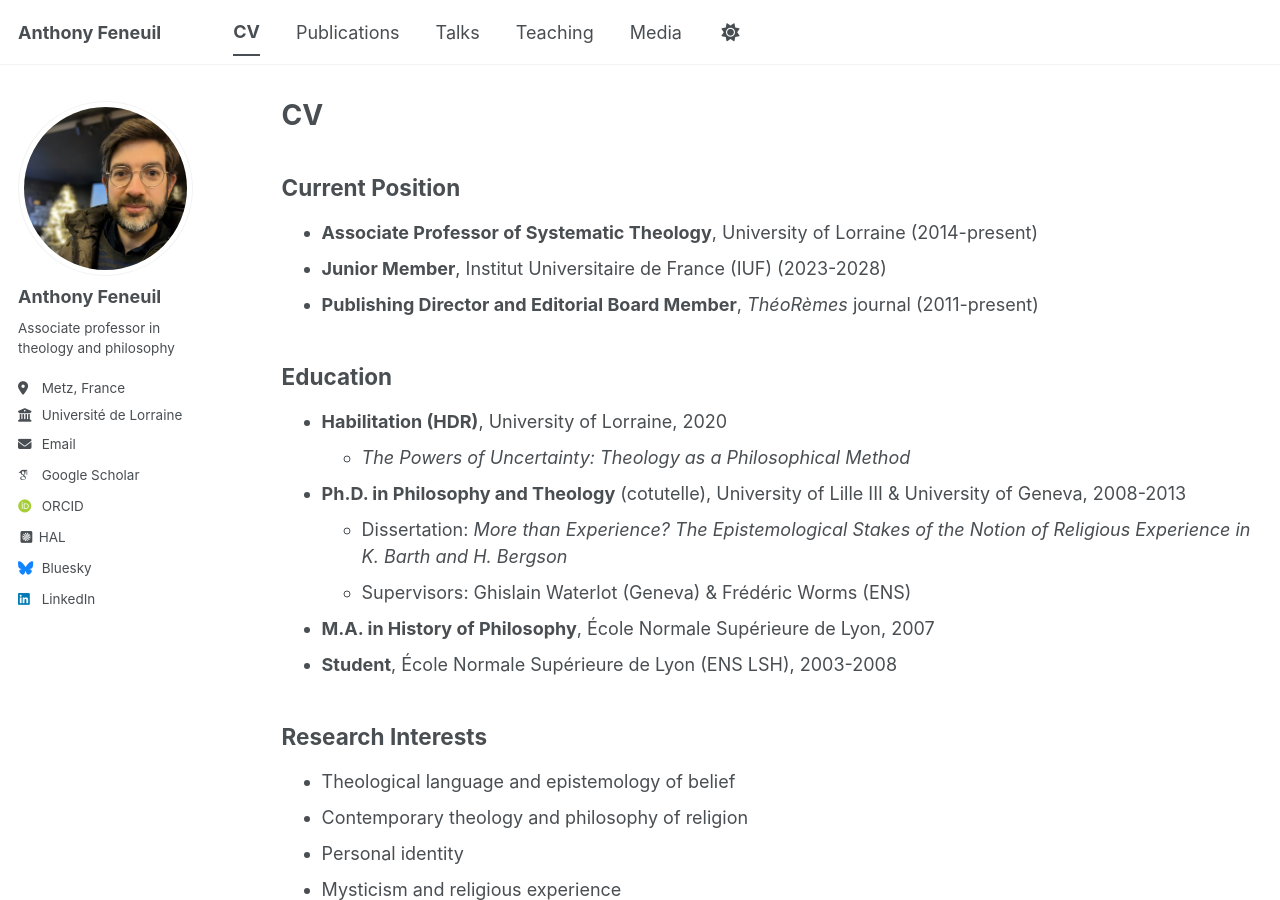
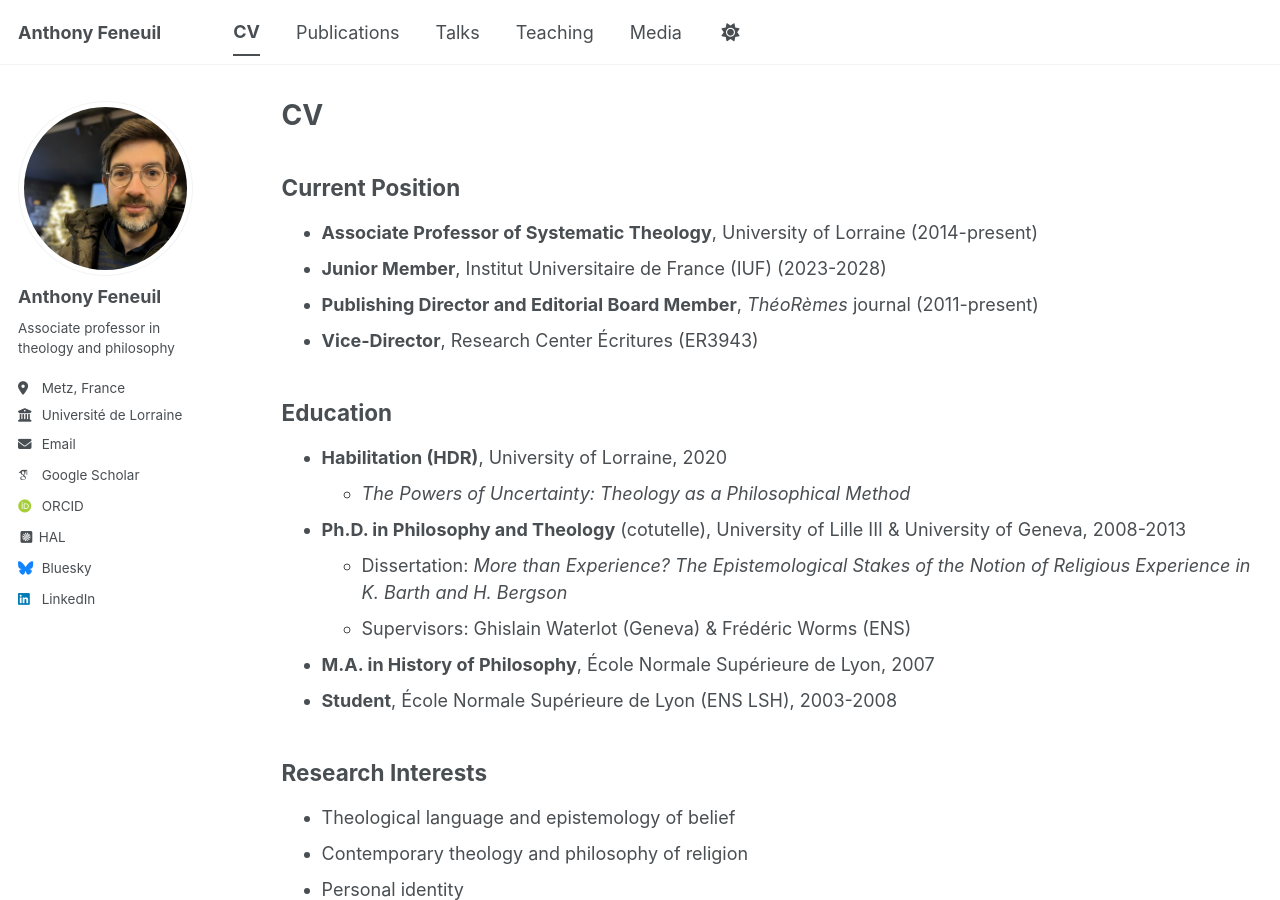
Before and after one commit to anfnl/anfnl.github.io, a Jekyll site: the page built from _pages/cv.md, in a window 1280 px wide and 900 px high. Built offline with Jekyll 4.4.1, drawn with Linux system fonts in a browser that asks for light colours; some web fonts are replaced; a script bundle is joined from its source files by our own code; library files that are not in the unit come from our copies.

Commit message:
Update cv.md

```diff
--- a/_pages/cv.md
+++ b/_pages/cv.md
@@ -14,6 +14,7 @@ redirect_from:
 * **Associate Professor of Systematic Theology**, University of Lorraine (2014-present)
 * **Junior Member**, Institut Universitaire de France (IUF) (2023-2028)
 * **Publishing Director and Editorial Board Member**, *ThéoRèmes* journal (2011-present)
+* **Vice-Director**, Research Center Écritures (ER3943)
 
 
 ## Education
```
